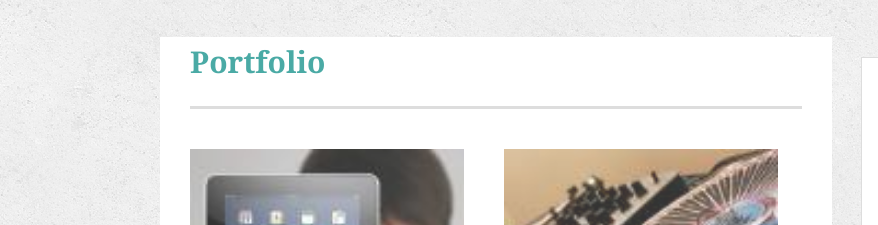
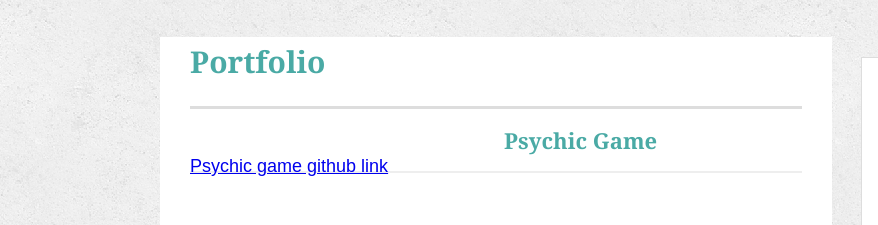
Before and after one commit to dmk6562/Basic-Portfolio, a plain HTML site: page portfolio.html in a window 1280 px wide. Shown: the part 93-318 px from the top of the page, 0-878 px from the left. Drawn offline with Linux system fonts and the light colour scheme.

Commit message:
updated site files

```diff
--- a/portfolio.html
+++ b/portfolio.html
@@ -25,8 +25,10 @@
     <section class="main-section">
       <h1>Portfolio</h1>
 
-
-
+     <div class="project">
+     <a href="https://github.com/dmk6562/Psychic-Game"> Psychic game github link</a>
+    </div>
+    <h3>Psychic Game</h3>
 
       <div class="project">
           <img src="./assets/images/hangman.jpg" alt="hangman">
```
